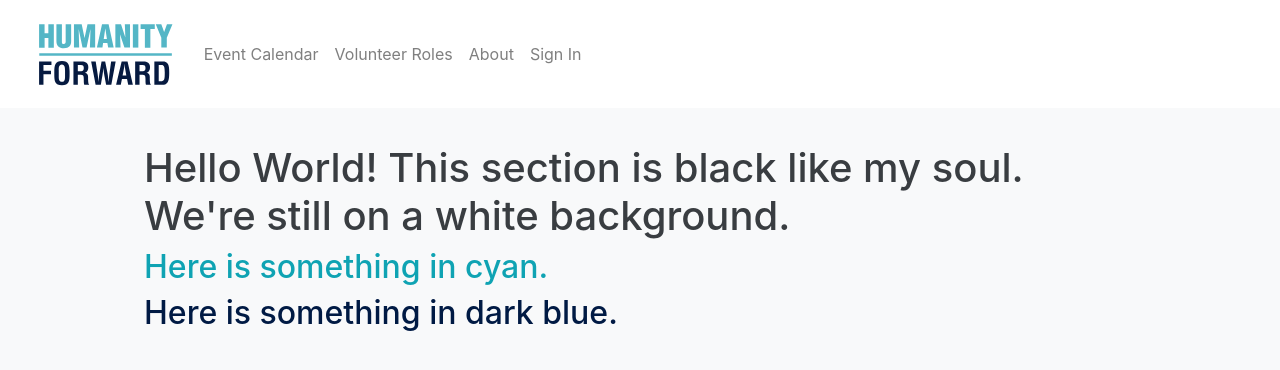
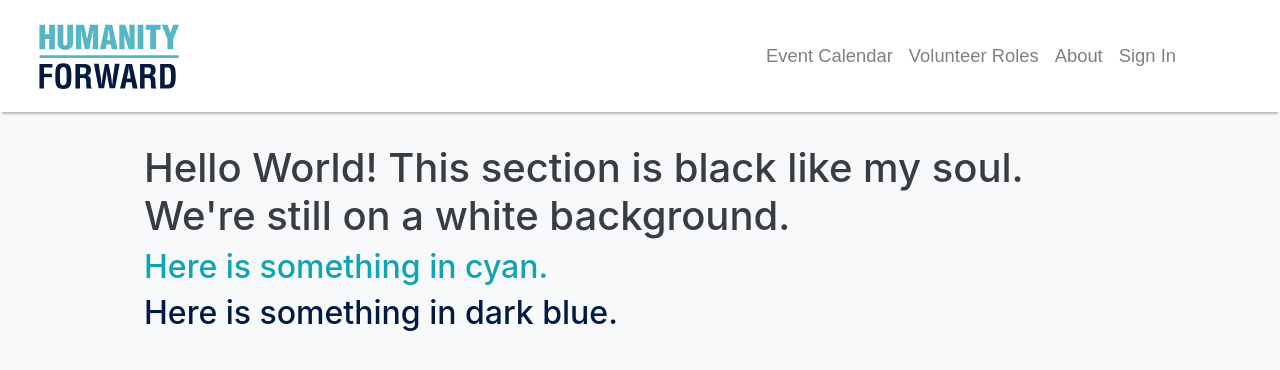
Before and after one commit to HF-RapidResponse/volunteer-portal, a React (Create React App) app: page / in a window 1280 px wide. Shown: the top 370 px of the page. Built offline with nearby package versions, Linux system fonts and the light colour scheme.

Commit message:
checkpoint: finished header styling

```diff
--- a/src/components/Header.js
+++ b/src/components/Header.js
@@ -46,7 +46,7 @@ function Header() {
           onClick={() => setExpanded(!expanded)}
         />
         <Navbar.Collapse id="basic-navbar-nav">
-          <Nav className="mr-auto">
+          <Nav className="ml-auto" id="links-container">
             <>{navLinks}</>
           </Nav>
         </Navbar.Collapse>
--- a/src/styles/header.scss
+++ b/src/styles/header.scss
@@ -1,7 +1,17 @@
 #main-header {
   background-color: white;
+  box-shadow: 0 4px 2px -2px rgb(184, 183, 183);
 }
 
 #hf-logo {
-  height: 4.75rem;
+  height: 5rem;
 }
+
+.nav-link {
+  font-size: 1.15rem;
+  font-family: Arial;
+}
+
+#links-container {
+  margin-right: 5rem;
+}
```
